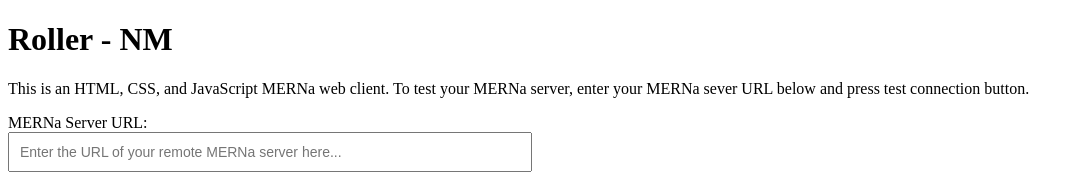
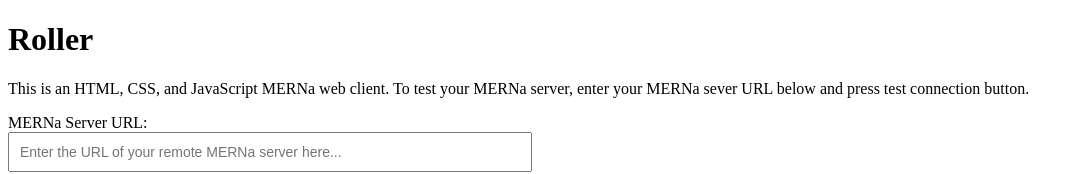
Before and after one commit to nicolemagdz/dice-static, a plain HTML site: page index.html in a window 1280 px wide. Shown: the top 174 px of the page, without its empty margins (0-1084 px from the left). Drawn offline with Linux system fonts and the light colour scheme.

Commit message:
Title change

```diff
--- a/index.html
+++ b/index.html
@@ -20,7 +20,7 @@
     </style>
 </head>
 <body>
-	<h1>Roller - NM</h1>
+	<h1>Roller</h1>
 	<p>This is an HTML, CSS, and JavaScript MERNa web client. To test your MERNa server, enter your
 	MERNa sever URL below and press test connection button.</p>
 
```
